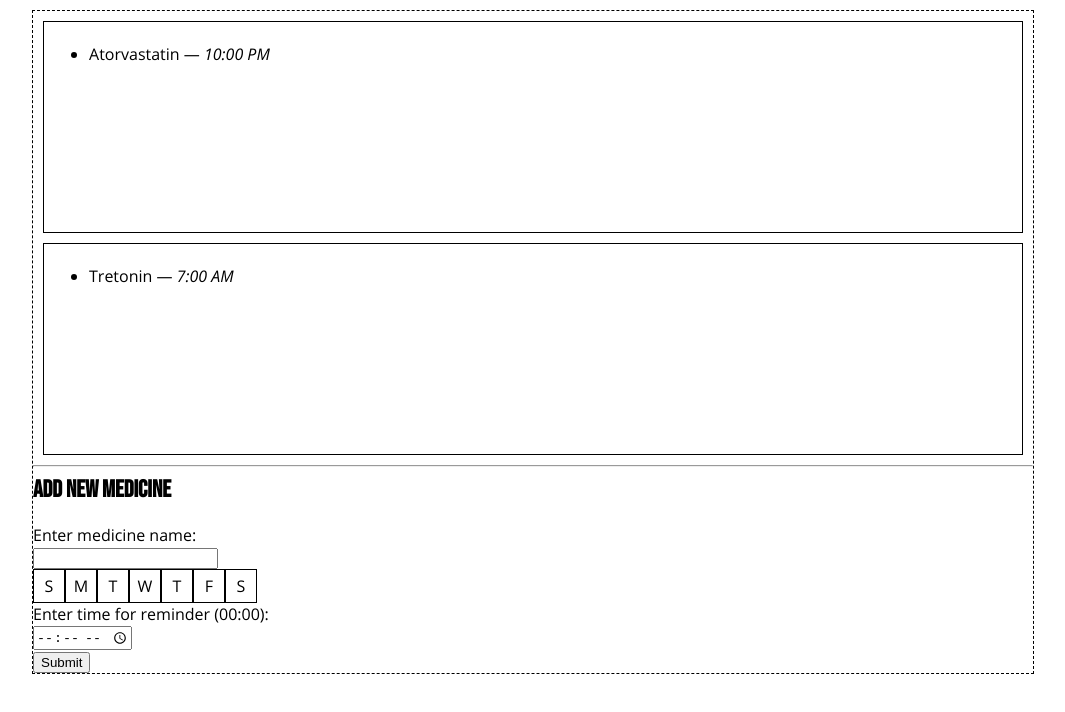
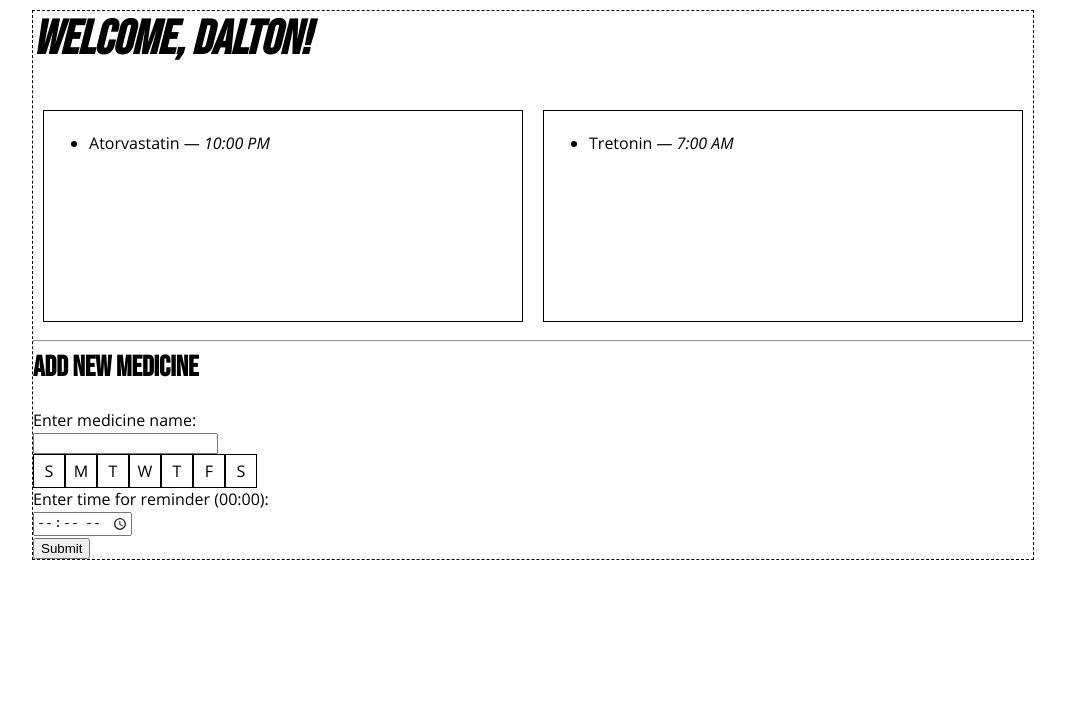
Before and after one commit to cravend/zarchive-2020-cuhackit, a Next.js app in the folder site/: page / in a window 1280 px wide. Shown: the top 712 px of the page, without its empty margins (107-1172 px from the left). Built offline with nearby package versions, Linux system fonts and the light colour scheme.

Commit message:
add index module

```diff
--- a/site/pages/index.js
+++ b/site/pages/index.js
@@ -1,11 +1,12 @@
 import Container from '../components/Container'
 import Day from '../components/Day'
 import Register from '../components/Register'
-import styles from '../theme/styles.scss'
+import styles from './index.module.scss'
 
 function HomePage() {
   return (
     <Container>
+      <h1 className={styles.title}>Welcome, Dalton!</h1>
       <div className={styles.flexContainer}>
         <Day name="Today" medicine={{ name: 'Atorvastatin', time: '22:00' }} />
         <Day name="Tomorrow" medicine={{ name: 'Tretonin', time: '07:00' }} />
--- /dev/null
+++ b/site/pages/index.module.scss
@@ -0,0 +1,10 @@
+.title {
+  font-size: 3rem;
+  font-style: italic;
+}
+
+@media (min-width: 768px) {
+  .flexContainer {
+    display: flex;
+  }
+}
--- a/site/theme/styles.scss
+++ b/site/theme/styles.scss
@@ -6,14 +6,16 @@ body {
   padding: 10px;
 }
 
+h1 {
+  font-size: 2.5rem;
+}
+
+h2 {
+  font-size: 1.8rem;
+}
+
 h1,
 h2 {
   font-family: 'Bebas Neue';
   margin-top: 0;
 }
-
-@media (min-width: 768px) {
-  .flexContainer {
-    display: flex;
-  }
-}
```
